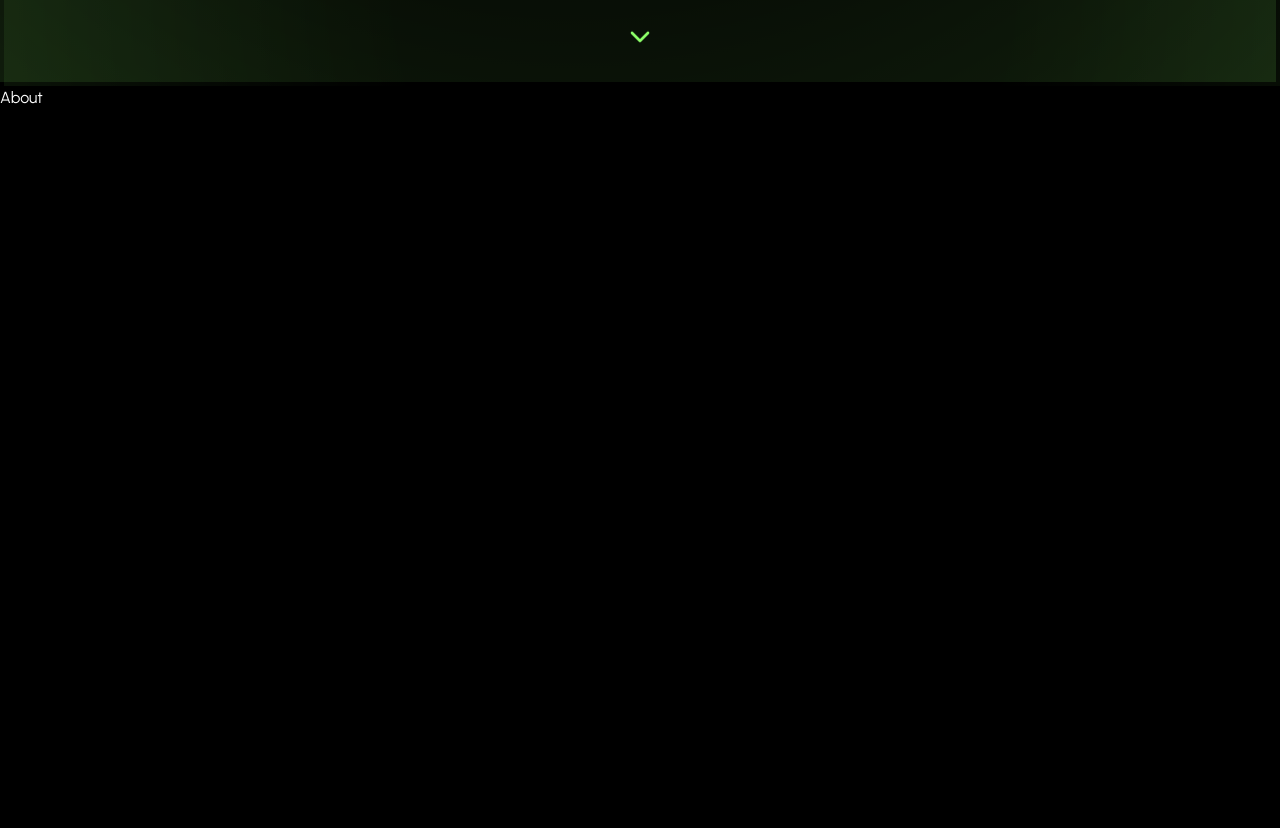
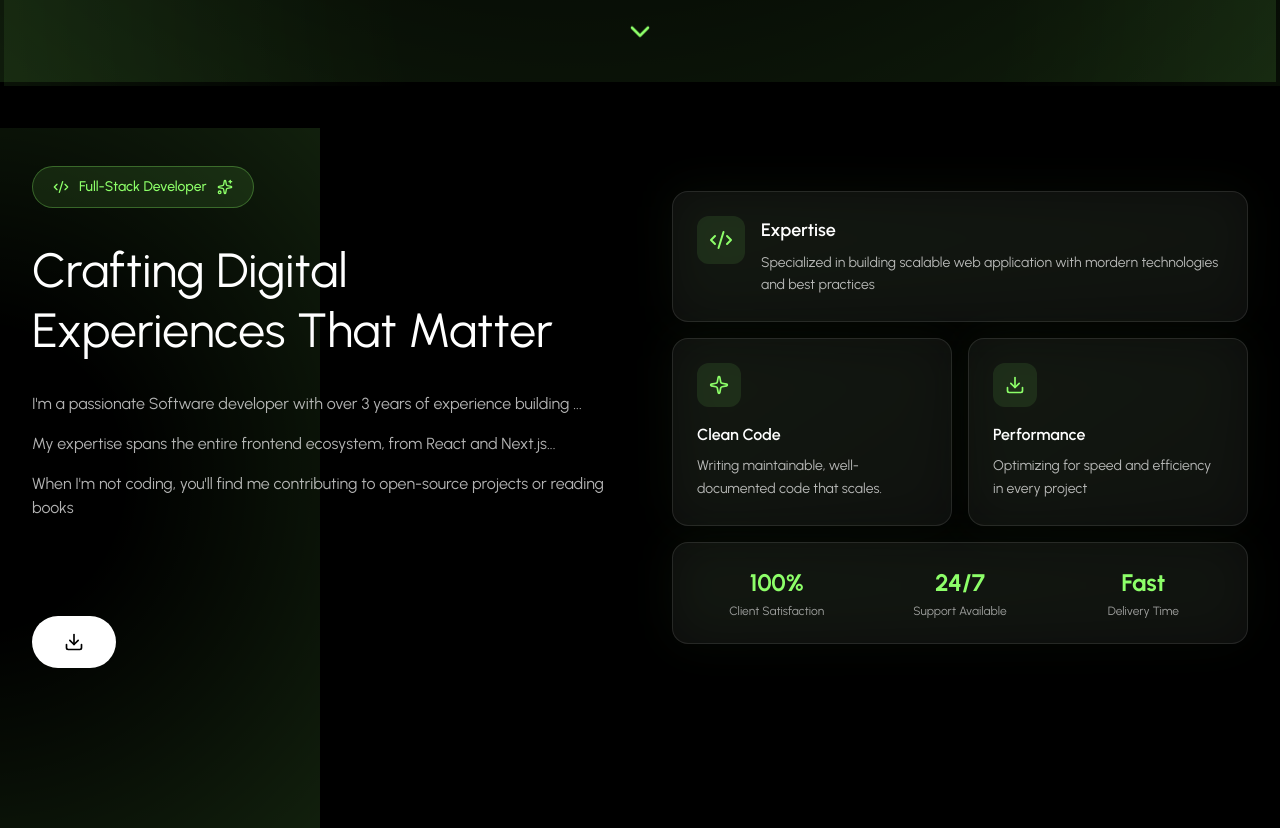
Before and after one commit to Tega96/Portfolio, a React (Vite) app: page / in a window 1280 px wide. Shown: the part 714-1542 px from the top of the page. Before the commit the page ends 824 px from the top, so only its background shows below. Built offline with nearby package versions, Linux system fonts and the light colour scheme.

Commit message:
Build the about page

```diff
--- a/src/components/sections/About.jsx
+++ b/src/components/sections/About.jsx
@@ -1,9 +1,153 @@
+import React, { useState } from 'react';
+import { Download, Code2, Sparkle, Sparkles } from 'lucide-react';
+import { SiReact, SiNextdotjs, SiTypescript, SiTailwindcss, SiNodedotjs, SiMongodb } from 'react-icons/si';
+import { PERSONAL_INFO, ABOUT_STATS } from '../utils/constants';
+import FadeIn from '../animations/FadeIn';
+import RadialGradientBackgroud from '../backgrounds/RadialGradientBackground';
+
 
 const About = () => {
+
+    // Skills
+    const skills = [
+        {name: 'React.js', icon: SiReact, color: '#61DAFB'},
+        {name: 'Next.js', icon: SiNextdotjs, color: '#000000'},
+        {name: 'TypeScript', icon: SiTypescript, color: '#3178c6'},
+        {name: 'Tailwind Css', icon: SiTailwindcss, color: '#068604'},
+        {name: 'Node.js', icon: SiNodedotjs, color: '##339933'},
+        {name: 'MongoDB', icon: SiMongodb, color: '#47A248'},
+    ];
+
     return (
-        <div>
-            About
-        </div>
+        <section id="about" className="relative py-20 bg-black overflow-hidden">
+            <RadialGradientBackgroud variant='about' />
+
+            <div className="relative z-10 max-w-7-xl mx-auto px-4 sm:px-6 lg:px-8">
+                {/* Main Grid */}
+                <div className="grid grid-cols-1 lg:grid-cols-2 gap-16 items-center mb-20">
+                    {/* Left Column - Content */}
+                    <div className="flex flex-col gap-12">
+                        <div className="flex flex-col gap-8">
+                            <FadeIn delay={60}>
+                                <div className="inline-flex items-center gap-2.5 px-5 py-2.5 border border-primary/30 bg-primary/10 rounded-full w-fit">
+                                    <Code2 className="w-4 h-4 text-primary" />
+                                    <span className="text-sm text-primary font-medium">
+                                        Full-Stack Developer
+                                    </span>
+                                    <Sparkles className="w-4 h-4 text-primary" />
+                                </div>
+                            </FadeIn>
+
+                            <FadeIn delay={100}>
+                                <h2 className="text-4xl lg:text-5xl font-normal text-white leading-tight">
+                                    Crafting Digital Experiences That Matter
+                                </h2>
+                            </FadeIn>
+
+                            <FadeIn delay={200}>
+                                <div className="flex flex-col gap-4">
+                                    {PERSONAL_INFO.bio.map((paragraph, index) => (
+                                        <p key={index} className="text-base text-white/70 loading-relaxed">
+                                            {paragraph}
+                                        </p>
+                                    ))}
+                                </div>
+                            </FadeIn>
+                        </div>
+
+                        <FadeIn delay={300}>
+                            <div className="grid grid-cols-3 gap-8">
+                                {ABOUT_STATS.map((stat, index) => (
+                                    <div className="relative" key={index}>
+                                        <div className="absolute -left-4 top-0 w-1 h-full bg-linear-to-b from-primary via-primary/50 to-primary/20 rounded-full">
+                                            <div className="text-3xl font-normal text-white mb-2 font-mono"></div>
+                                        </div>
+                                    </div>
+                                ))}
+                            </div>
+                        </FadeIn>
+
+                        <FadeIn delay={400}>
+                            <button
+                                onClick={() => window.open(PERSONAL_INFO.resume, '_blank')}
+                                className="inline-flex items-center gap-3 bg-white hover:bg-white/90 text-black rounded-full px-8 py-4 text-base font-medium transition-all duration-300 w-fit group"
+                            >
+                                <Download className="w-5 h-5 group-hover:translate-y-0.5 transition-transform duration-300" />
+                            </button>
+                        </FadeIn>
+                    </div>
+
+                    {/* Right Column - Info Grid */}
+                    <FadeIn delay={200}>
+                        <div className="grid grid-cols-2 gap-4">
+                            <div className="col-span-2 relative group">
+                                <div className="absolute inset-0 bg-linear-to-br from-primary/10 to-primary/5 ronded-2xl blur-xl opacity-50 group-hover:opacity-75 transition-opacity duration-300"></div>
+                                <div className="relative bg-white/5 border border-white/10 rounded-2xl p-6 hover:border-primary/30 transition-all duration-300">
+                                    <div className="flex items-start gap-4">
+                                        <div className="p-3 bg-primary/10 rounded-xl">
+                                            <Code2 className="w-6 h-6 text-primary" />
+                                        </div>
+                                        <div className="flex-1">
+                                            <h3 className="text-lg font-semibold text-white mb-2">Expertise</h3>
+                                            <p className="text-sm text-white/70 leading-relaxed">
+                                                Specialized in building scalable web application with mordern technologies and best practices
+                                            </p>
+                                        </div>
+                                    </div>
+                                </div>
+                            </div>
+
+                            <div className="relative group">
+                                <div className="absolute inset-0 bg-linear-to-br from-primary/10 to-primary/5 rounded-2xl blur-xl opacity-50 group-hover:opacity-75 transition-opacity duration-300"></div>
+                                <div className="relative bg-white/5 border border-white/10 rounded-2xl p-6 hover:border-primary/30 transition-all duration-300 h-full">
+                                    <div className="p-3 bg-primary/10 rounded-xl w-fit mb-4">
+                                        <Sparkle className="w-5 h-5 text-primary" />
+                                    </div>
+                                    <h3 className="text-base font-semibold text-white mb-2">Clean Code</h3>
+                                    <p className="text-sm text-white/70 leading-relaxed">
+                                        Writing maintainable, well-documented code that scales.
+                                    </p>
+                                </div>
+                            </div>
+
+                            <div className="relative group">
+                                <div className="absolute inset-0 bg-linear-to-br from-primary/10 to-primary/5 rounded-2xl blur-xl opacity-50 group-hover:opacity-75 transition-opacity duration-300"></div>
+                                <div className="relative bg-white/5 border border-white/10 rounded-2xl p-6 hover:border-primary/30 transition-all duration-300 h-full">
+                                    <div className="p-3 bg-primary/10 rounded-xl w-fit mb-4">
+                                        <Download className="w-5 h-5 text-primary" />
+                                    </div>
+                                    <h3 className="text-base font-semibold text-white mb-2">Performance</h3>
+                                    <p className="text-sm text-white/70 leading-relaxed">
+                                        Optimizing for speed and efficiency in every project
+                                    </p>
+                                </div>
+                            </div>
+
+                            <div className="col-span-2 relative group">
+                                <div className="absolute inset-0 bg-linear-to-br from-primary/10 to-primary/5 rounded-2xl blur-xl opacity-50 group-hover:opacity-75 transition-opacity duration-300"></div>
+                                <div className="relative bg-white/5 border border-white/10 rounded-2xl p-6 hover:border-primary/30 transition-all duration-300 h-full">
+                                    <div className="grid grid-cols-3 gap-6 text-center">
+                                        <div>
+                                            <div className="text-2xl font-bold text-primary mb-1">100%</div>
+                                            <div className="text-xs text-white/60">Client Satisfaction</div>
+                                        </div>
+                                        <div>
+                                            <div className="text-2xl font-bold text-primary mb-1">24/7</div>
+                                            <div className="text-xs text-white/60">Support Available</div>
+                                        </div>
+                                        <div>
+                                            <div className="text-2xl font-bold text-primary mb-1">Fast</div>
+                                            <div className="text-xs text-white/60">Delivery Time</div>
+                                        </div>
+                                    </div>
+                                </div>
+                            </div>
+                        </div>
+
+                    </FadeIn>
+                </div>
+            </div>
+        </section>
     )
 }
 export default About;
```
